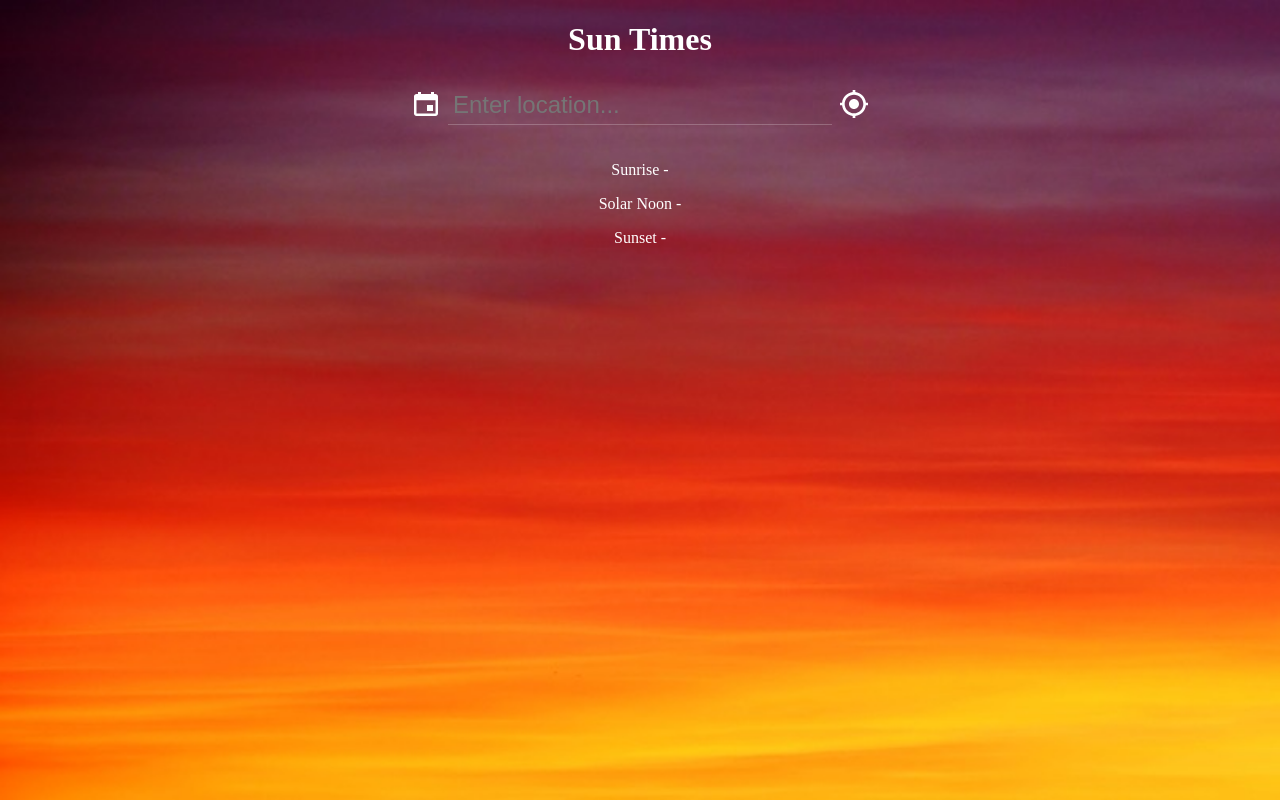
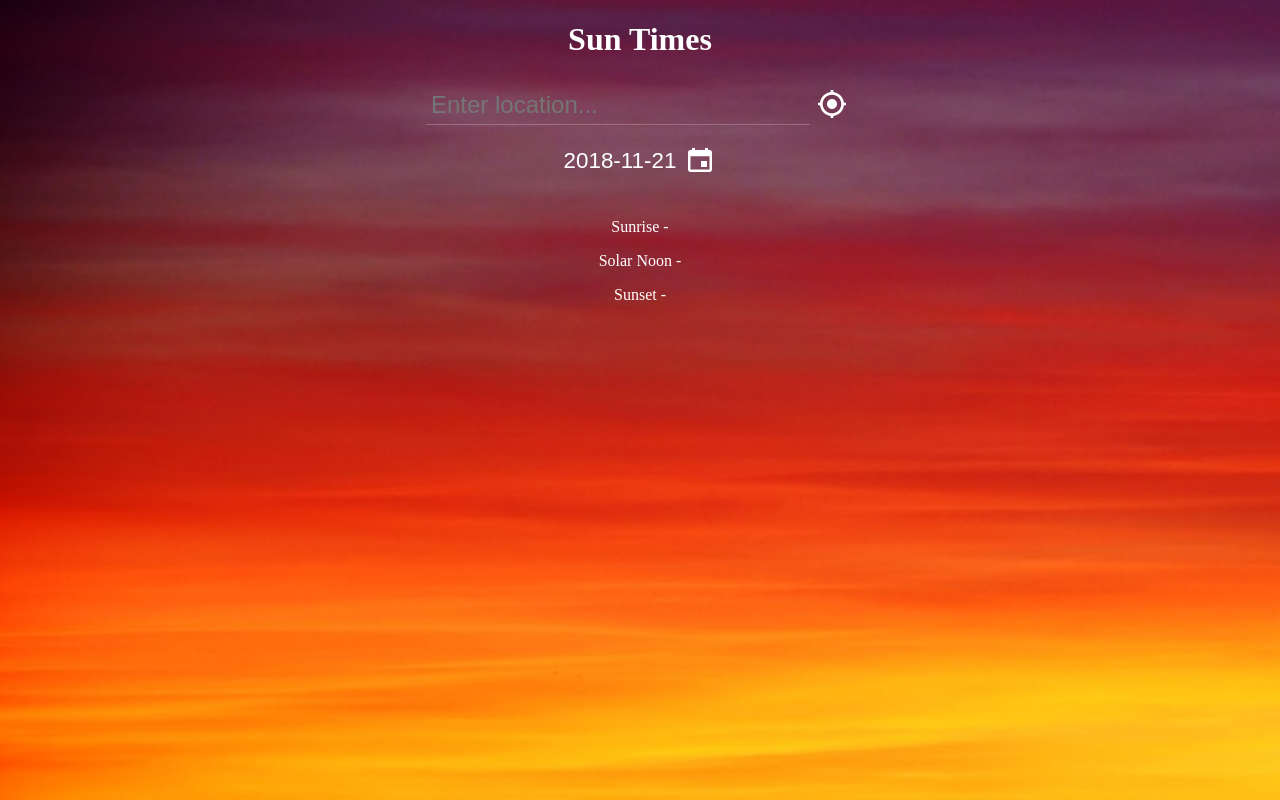
Before and after one commit to HanifCarroll/sun-times, a React (Create React App) app: page / in a window 1280 px wide. Built offline with nearby package versions, Linux system fonts and the light colour scheme.

Commit message:
Restyle date picker.

```diff
--- a/src/App.js
+++ b/src/App.js
@@ -15,7 +15,7 @@ class App extends Component {
   state = {
     location: "",
     geoInfo: {},
-    date: null,
+    date: convertDate(new Date()),
     times: {},
     error: "",
     isGPSActive: false,
@@ -136,6 +136,7 @@ class App extends Component {
 
   render() {
     const {
+      date,
       location,
       times,
       geoInfo,
@@ -149,6 +150,7 @@ class App extends Component {
       <div className="App">
         <Header />
         <Buttons
+          date={date}
           location={location}
           onLocationChange={this.onLocationChange}
           onCalendarToggle={this.onCalendarToggle}
--- a/src/components/Buttons/index.jsx
+++ b/src/components/Buttons/index.jsx
@@ -3,6 +3,7 @@ import { IoMdLocate, IoMdCalendar } from "react-icons/io";
 import styles from "./styles.module.scss";
 
 export const Buttons = ({
+  date,
   location,
   onLocationChange,
   getLocation,
@@ -18,13 +19,6 @@ export const Buttons = ({
   };
   return (
     <div className={styles.container}>
-      <button
-        className={styles.button}
-        style={{ color: isDatePicked ? "#67d6ff" : "white" }}
-        onClick={onCalendarToggle}
-      >
-        <IoMdCalendar />
-      </button>
       <input
         className={styles.input}
         onKeyPress={e => onEnterPress(e)}
@@ -35,13 +29,23 @@ export const Buttons = ({
         style={{ color: isGPSActive ? "#67d6ff" : "white" }}
       />
       <button
+        id="location"
         className={styles.button}
         style={{ color: isGPSActive ? "#67d6ff" : "white" }}
         onClick={getLocation}
       >
         <IoMdLocate />
       </button>
-      <div className={styles.buttons} />
+      <div className={styles.calendarContainer}>
+        <button
+          id="date"
+          className={styles.calendarButton}
+          onClick={onCalendarToggle}
+        >
+          <p className={styles.dateText}>{date}</p>
+          <IoMdCalendar className={styles.calendarIcon} />
+        </button>
+      </div>
     </div>
   );
 };
--- a/src/components/Buttons/styles.module.scss
+++ b/src/components/Buttons/styles.module.scss
@@ -12,7 +12,6 @@
   padding: 5px;
   font-size: 1.5em;
   max-width: 60%;
-  margin-bottom: 20px;
 
   @media (min-width: 750px) {
     width: 30%;
@@ -27,3 +26,25 @@
   font-size: 2em;
   border: none;
 }
+.calendarButton {
+  position: relative;
+  background-color: transparent;
+  color: white;
+  font-size: 2em;
+  border: none;
+}
+
+.calendarContainer {
+  margin-bottom: 20px;
+}
+
+.calendarIcon {
+  position: relative;
+  top: 8px;
+  margin-left: 8px;
+}
+
+.dateText {
+  display: inline-block;
+  font-size: 0.7em;
+}
```
